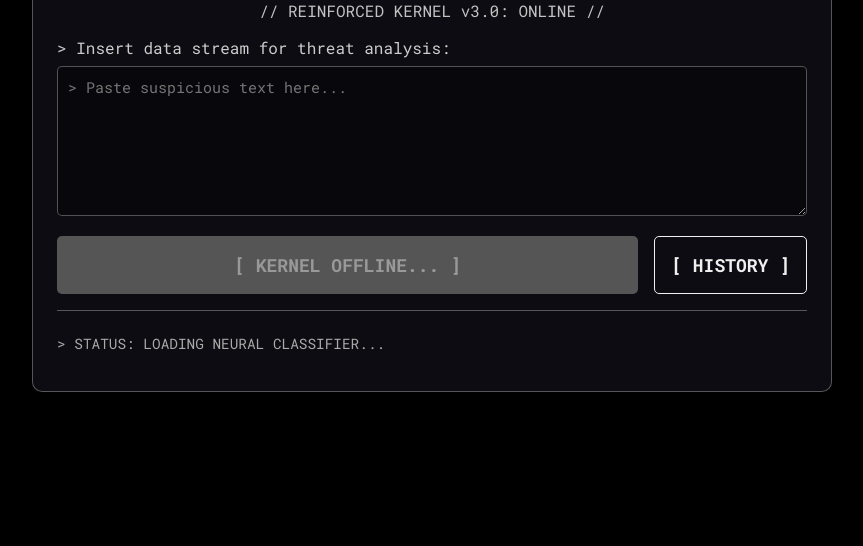
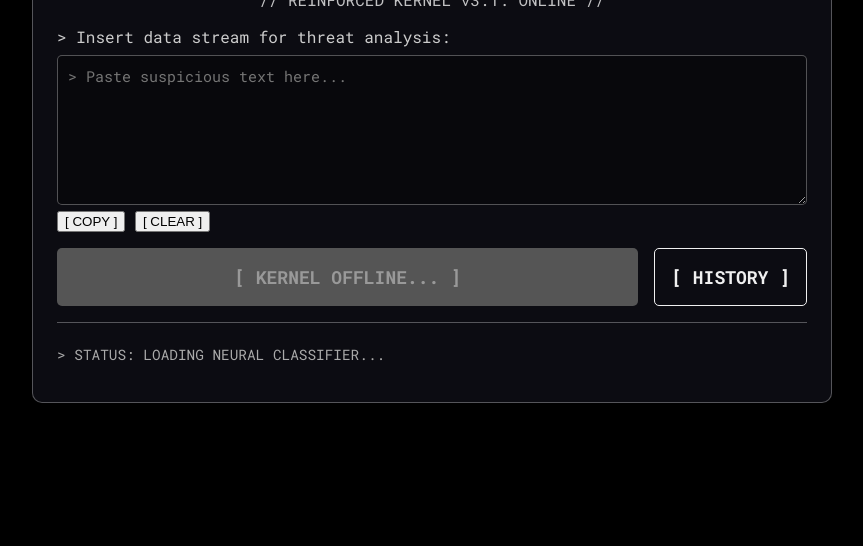
Before and after one commit to Ant3r0s/EscudoDigital, a plain HTML site: page index.html in a window 1280 px wide. Shown: the part 254-800 px from the top of the page, without its empty margins (208-1071 px from the left). Drawn offline with Linux system fonts and the light colour scheme; a script that the page names is missing.

Commit message:
Update index.html

```diff
--- a/index.html
+++ b/index.html
@@ -3,15 +3,11 @@
 <head>
     <meta charset="UTF-8">
     <meta name="viewport" content="width=device-width, initial-scale=1.0">
-    <title>ESCUDO DIGITAL v3.0</title>
+    <title>ESCUDO DIGITAL v3.1</title>
     <link rel="stylesheet" href="style.css">
     <link rel="preconnect" href="https://fonts.googleapis.com">
     <link rel="preconnect" href="https://fonts.gstatic.com" crossorigin>
     <link href="https://fonts.googleapis.com/css2?family=Roboto+Mono:wght@400;700&display=swap" rel="stylesheet">
-    <script type="module">
-        import { pipeline } from 'https://cdn.jsdelivr.net/npm/@xenova/transformers@2.17.1';
-        window.pipeline = pipeline;
-    </script>
 </head>
 <body>
     <canvas id="matrix-background"></canvas>
@@ -19,12 +15,17 @@
         <div class="glass-card">
             <header class="terminal-header">
                 <h1 class="glitch" data-text="ESCUDO DIGITAL">ESCUDO DIGITAL</h1>
-                <p class="subtitle">// REINFORCED KERNEL v3.0: ONLINE //</p>
+                <p class="subtitle">// REINFORCED KERNEL v3.1: ONLINE //</p>
             </header>
 
             <div class="content">
                 <p>> Insert data stream for threat analysis:</p>
                 <textarea id="input-text" class="input-textarea" placeholder="> Paste suspicious text here..."></textarea>
+
+                <div class="utility-controls">
+                    <button id="copy-btn" class="action-button utility">[ COPY ]</button>
+                    <button id="clear-btn" class="action-button utility">[ CLEAR ]</button>
+                </div>
 
                 <div class="main-controls">
                     <button id="analyze-btn" class="analyze-button">[ ANALYZE THREAT ]</button>
@@ -33,17 +34,11 @@
 
                 <div id="results-container" class="results-container hidden">
                     <p>> Intent Analysis:</p>
-                    <div id="verdict-box" class="verdict-box">
-                        <p id="verdict-text"></p>
-                    </div>
-
+                    <div id="verdict-box" class="verdict-box"><p id="verdict-text"></p></div>
                     <p>> Defense Protocol:</p>
                     <div id="advice-box" class="advice-box"></div>
-
                     <p>> Extracted Payloads (NER):</p>
-                    <div id="ner-box" class="ner-box">
-                        <p id="ner-text"></p>
-                    </div>
+                    <div id="ner-box" class="ner-box"><p id="ner-text"></p></div>
                 </div>
 
                 <div id="status" class="status-bar">
```
